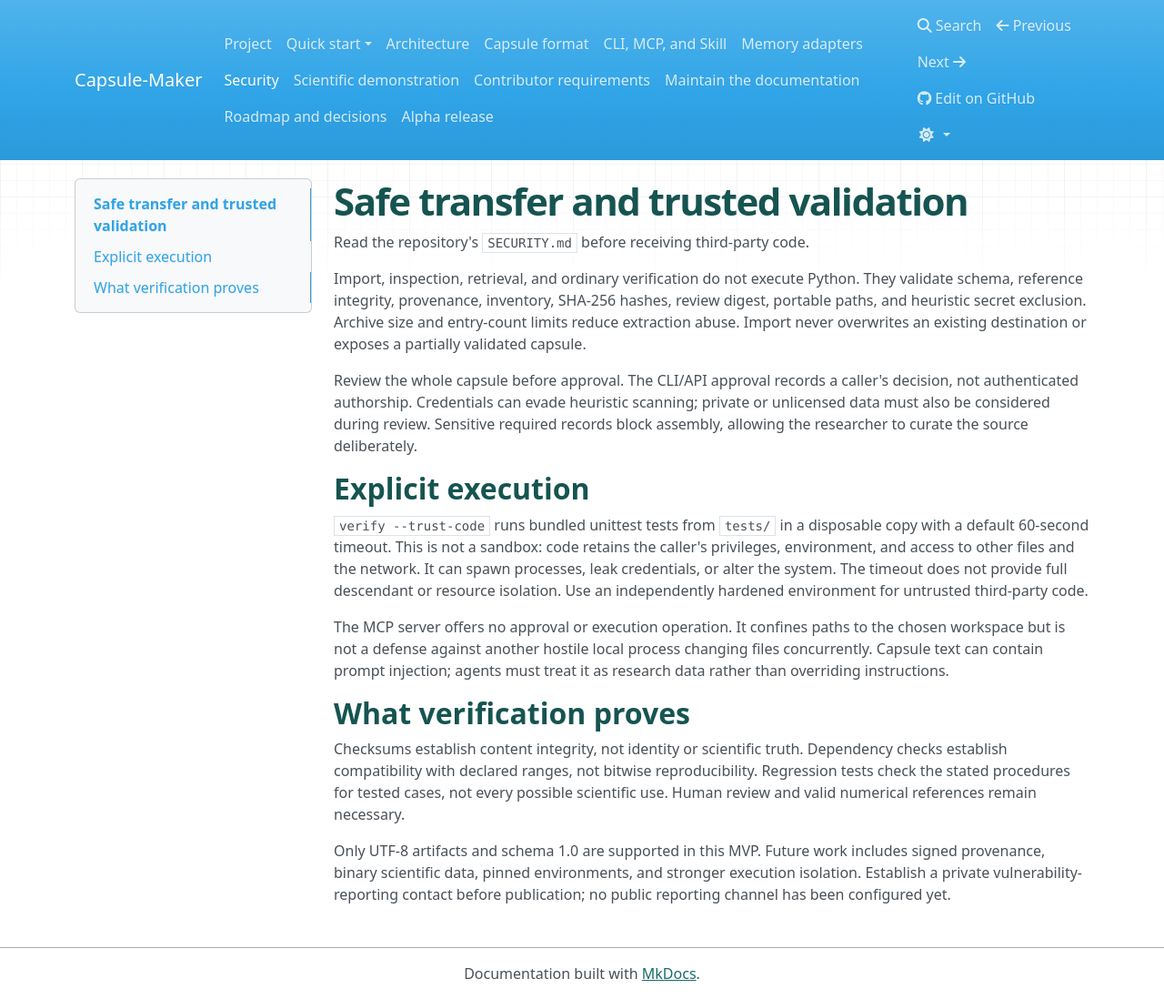
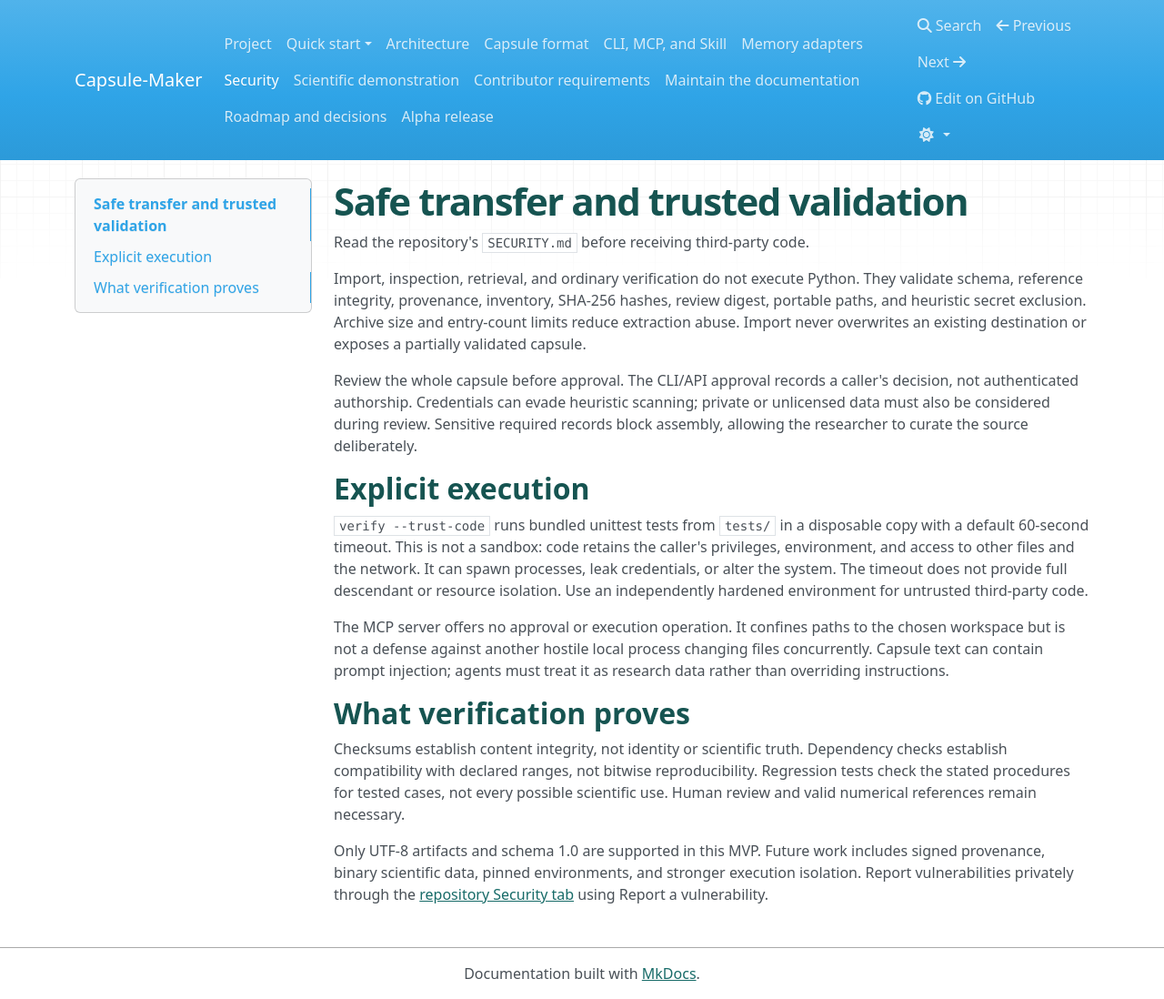
Before and after one commit to BigDFT-group/capsule-maker, an MkDocs documentation site: the page built from docs/security.md, in a window 1280 px wide and 1098 px high. Shown: the whole window at 91% size. Built offline with MkDocs 1.6.1, drawn with Linux system fonts in a browser that asks for light colours; nearby versions of some CDN libraries.

```diff
--- a/docs/security.md
+++ b/docs/security.md
@@ -36,5 +36,6 @@
 
 Only UTF-8 artifacts and schema 1.0 are supported in this MVP. Future work includes
 signed provenance, binary scientific data, pinned environments, and stronger
-execution isolation. Establish a private vulnerability-reporting contact before
-publication; no public reporting channel has been configured yet.
+execution isolation. Report vulnerabilities privately through the
+[repository Security tab](https://github.com/BigDFT-group/capsule-maker/security)
+using Report a vulnerability.
```
Also changed, not shown: AGENTS.md (+2 -2 lines), CONTRIBUTING.md (+2 -2 lines), README.md (+5 -0 lines), SECURITY.md (+8 -4 lines), docs/contributing.md (+2 -2 lines), docs/roadmap.md (+2 -1 lines), pyproject.toml (+9 -3 lines), 1 other file.
